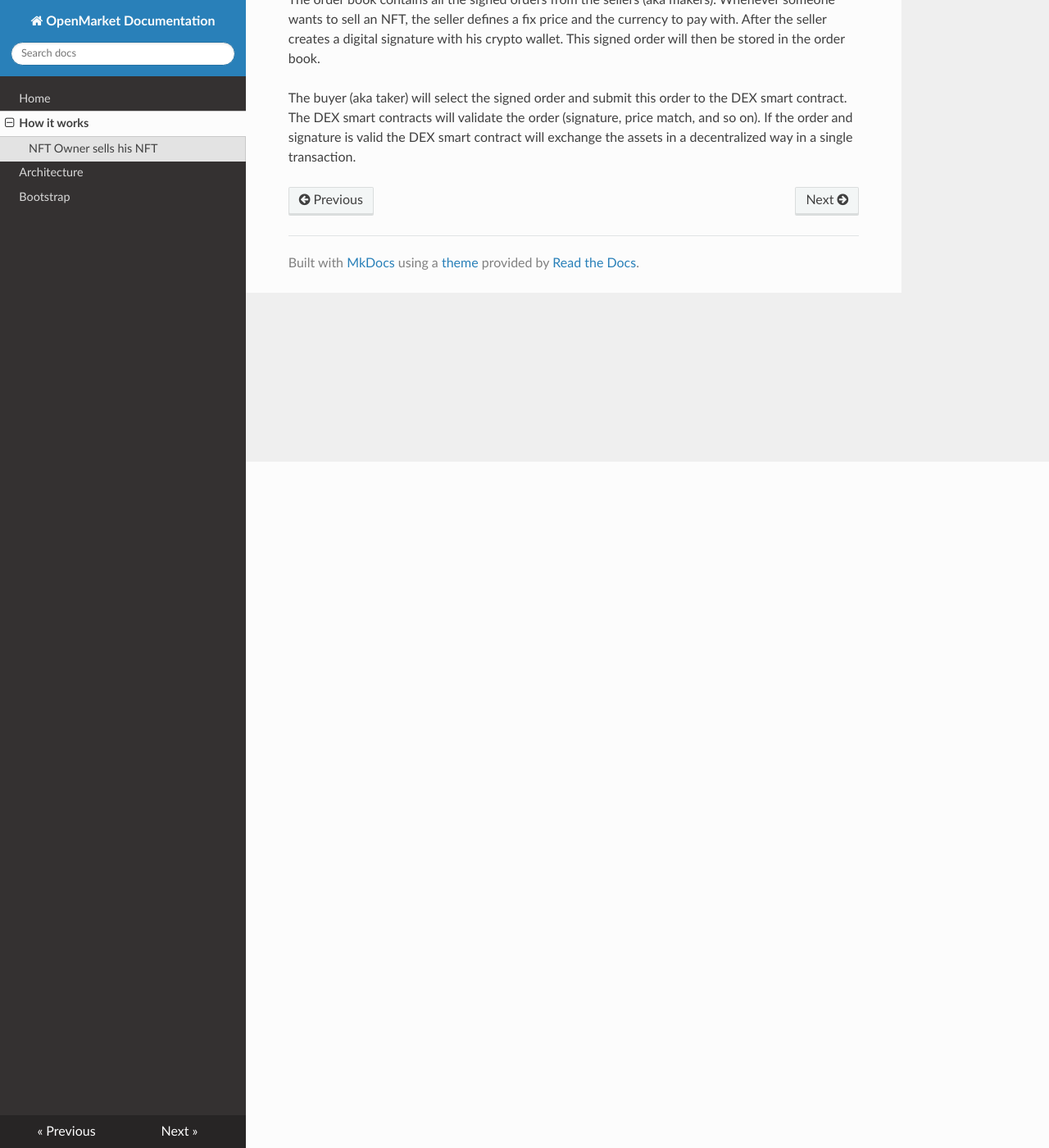
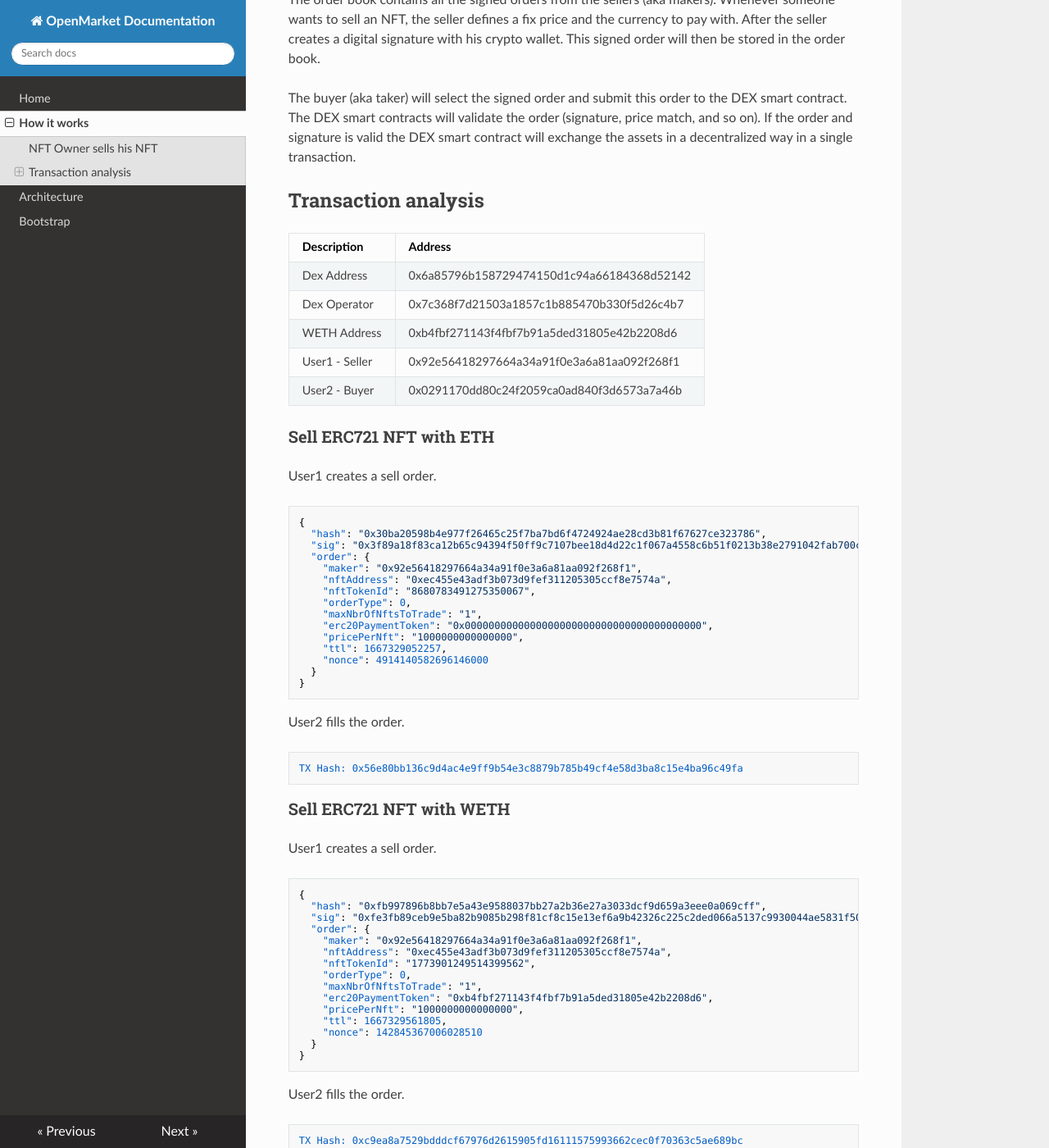
Before and after one commit to openmarket-tech/documentation, an MkDocs documentation site: the page built from docs/how-the-dex-works.md, in a window 1280 px wide and 1400 px high, scrolled down 837 px. Shown: the whole window at 82% size. Built offline with MkDocs 1.6.1, drawn with Linux system fonts in a browser that asks for light colours; nearby versions of some CDN libraries; some of the changed text lies outside the part shown.

Commit message:
transactions

````diff
--- a/docs/how-the-dex-works.md
+++ b/docs/how-the-dex-works.md
@@ -12,3 +12,94 @@ Technically there are two main components.
 The order book contains all the signed orders from the sellers (aka makers). Whenever someone wants to sell an NFT, the seller defines a fix price and the currency to pay with. After the seller creates a digital signature with his crypto wallet. This signed order will then be stored in the order book.
 
 The buyer (aka taker) will select the signed order and submit this order to the DEX smart contract. The DEX smart contracts will validate the order (signature, price match, and so on). If the order and signature is valid the DEX smart contract will exchange the assets in a decentralized way in a single transaction.
+
+## Transaction analysis
+
+| Description     | Address                                    |
+| --------------- | ------------------------------------------ |
+| Dex Address     | 0x6a85796b158729474150d1c94a66184368d52142 |
+| Dex Operator    | 0x7c368f7d21503a1857c1b885470b330f5d26c4b7 |
+| WETH Address    | 0xb4fbf271143f4fbf7b91a5ded31805e42b2208d6 |
+| User1 - Seller | 0x92e56418297664a34a91f0e3a6a81aa092f268f1 |
+| User2 - Buyer    | 0x0291170dd80c24f2059ca0ad840f3d6573a7a46b |
+
+### Sell ERC721 NFT with ETH
+
+User1 creates a sell order.
+
+```json
+{
+  "hash": "0x30ba20598b4e977f26465c25f7ba7bd6f4724924ae28cd3b81f67627ce323786",
+  "sig": "0x3f89a18f83ca12b65c94394f50ff9c7107bee18d4d22c1f067a4558c6b51f0213b38e2791042fab700c75560295bf40236f66a4efb2e2428933613867977c6d71c",
+  "order": {
+    "maker": "0x92e56418297664a34a91f0e3a6a81aa092f268f1",
+    "nftAddress": "0xec455e43adf3b073d9fef311205305ccf8e7574a",
+    "nftTokenId": "8680783491275350067",
+    "orderType": 0,
+    "maxNbrOfNftsToTrade": "1",
+    "erc20PaymentToken": "0x0000000000000000000000000000000000000000",
+    "pricePerNft": "1000000000000000",
+    "ttl": 1667329052257,
+    "nonce": 4914140582696146000
+  }
+}
+```
+
+User2 fills the order.
+```
+TX Hash: 0x56e80bb136c9d4ac4e9ff9b54e3c8879b785b49cf4e58d3ba8c15e4ba96c49fa
+```
+
+### Sell ERC721 NFT with WETH
+
+User1 creates a sell order.
+```json
+{
+  "hash": "0xfb997896b8bb7e5a43e9588037bb27a2b36e27a3033dcf9d659a3eee0a069cff",
+  "sig": "0xfe3fb89ceb9e5ba82b9085b298f81cf8c15e13ef6a9b42326c225c2ded066a5137c9930044ae5831f507f74c1b096eb267ed33055ba895097f8bb0ee6d023a9d1b",
+  "order": {
+    "maker": "0x92e56418297664a34a91f0e3a6a81aa092f268f1",
+    "nftAddress": "0xec455e43adf3b073d9fef311205305ccf8e7574a",
+    "nftTokenId": "1773901249514399562",
+    "orderType": 0,
+    "maxNbrOfNftsToTrade": "1",
+    "erc20PaymentToken": "0xb4fbf271143f4fbf7b91a5ded31805e42b2208d6",
+    "pricePerNft": "1000000000000000",
+    "ttl": 1667329561805,
+    "nonce": 142845367006028510
+  }
+}
+```
+
+User2 fills the order.
+
+```
+TX Hash: 0xc9ea8a7529bdddcf67976d2615905fd16111575993662cec0f70363c5ae689bc
+```
+
+### Bid for ERC721 with WETH
+User2 wants to buy the NFT but there is no sell order. Therefor the User2 creates a bid order
+
+```json
+{
+  "hash": "0xc0ed952de9a275d374dc0dc544b9b8f5fe1eca24ae6d6f62eb0e67361f5f53b2",
+  "sig": "0x0b797e630d6a5c9c6e17c06c78b1bf28d1a6e40828e9b47543ebeb27432249d34d04ca4dccc19f92bf615cb0b7f72957ab7d994fb9d6b2cd91f3b1c0745e2d5d1c",
+  "order": {
+    "maker": "0x0291170dd80c24f2059ca0ad840f3d6573a7a46b",
+    "nftAddress": "0xec455e43adf3b073d9fef311205305ccf8e7574a",
+    "nftTokenId": "5240129628470187580",
+    "orderType": 2,
+    "maxNbrOfNftsToTrade": "1",
+    "erc20PaymentToken": "0xb4fbf271143f4fbf7b91a5ded31805e42b2208d6",
+    "pricePerNft": "1000000000000000",
+    "ttl": 1667329785478,
+    "nonce": 7758329145365391000
+  }
+}
+```
+
+User1 fills the order.
+
+```
+TX Hash: 0x01972a7704bfffba713881b30bedb044fcb734a75a9193d1c7c975170f9526ae
+```
````
